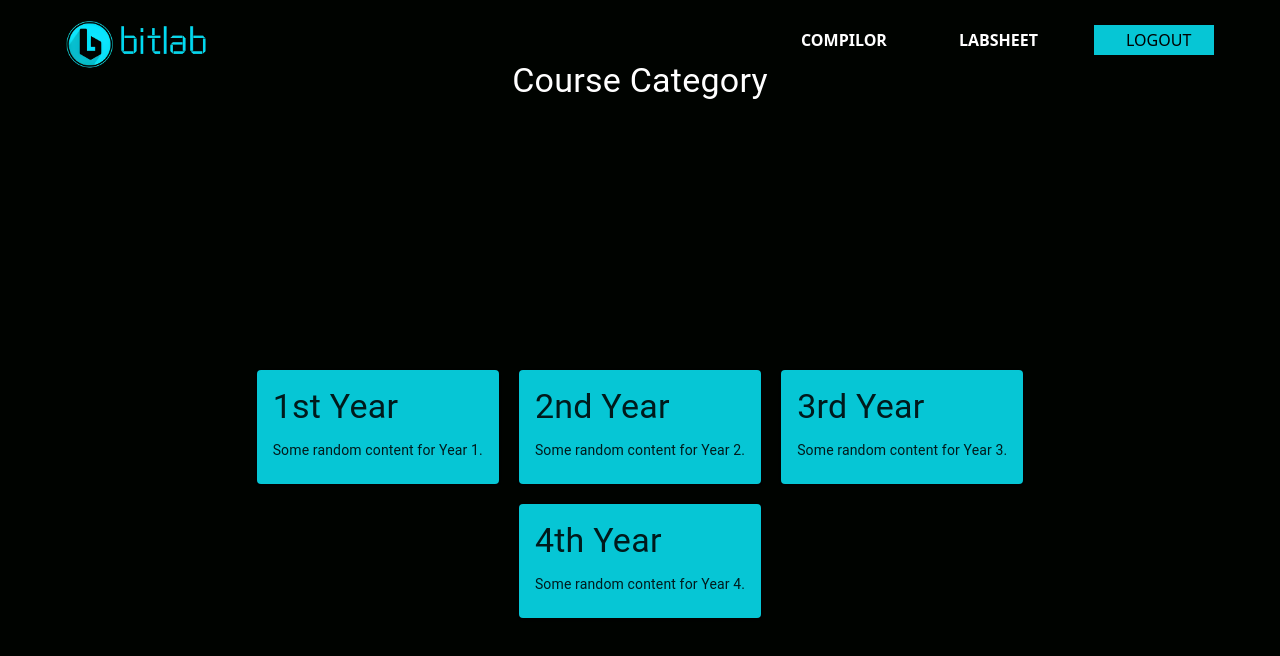
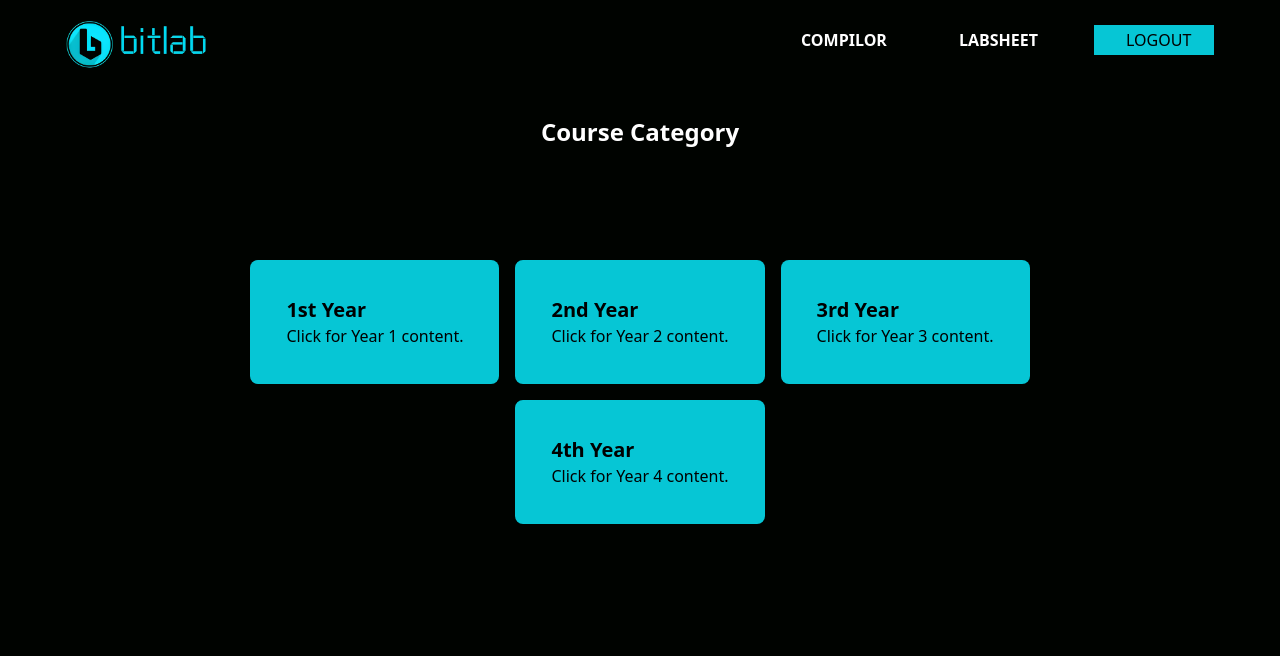
Before and after one commit to AnjanaPrabhath/BitLab, a React (Create React App) app in the folder frontend/: page /admin/sandani/lab_sheet in a window 1280 px wide. Shown: the top 656 px of the page. Built offline with nearby package versions, Linux system fonts and the light colour scheme.

Commit message:
Changes in LAbSheet page

```diff
--- a/frontend/src/Pages/sandani/LabSheet.jsx
+++ b/frontend/src/Pages/sandani/LabSheet.jsx
@@ -1,12 +1,6 @@
 import React, { useState } from 'react';
 import { Link } from 'react-router-dom';
 import ProfileNavbar from '../../Components/ProfileNavbar';
-import Box from '@mui/material/Box';
-import Card from '@mui/material/Card';
-import CardContent from '@mui/material/CardContent';
-import Button from '@mui/material/Button';
-import Typography from '@mui/material/Typography';
-import ArrowBackIcon from '@mui/icons-material/ArrowBack';
 
 const LabSheet = () => {
   const [view, setView] = useState('years');
@@ -51,46 +45,22 @@ const LabSheet = () => {
   const renderYears = () => {
     return (
       <>
-        <Card onClick={() => handleYearClick('Year 1')} sx={{ maxWidth: 400, cursor: 'pointer', backgroundColor: '#06C6D5' }}>
-          <CardContent>
-            <Typography gutterBottom variant="h4" component="div" color="text.primary">
-              1st Year
-            </Typography>
-            <Typography variant="body2" color="text.primary">
-              Some random content for Year 1.
-            </Typography>
-          </CardContent>
-        </Card>
-        <Card onClick={() => handleYearClick('Year 2')} sx={{ maxWidth: 400, cursor: 'pointer', backgroundColor: '#06C6D5' }}>
-          <CardContent>
-            <Typography gutterBottom variant="h4" component="div" color="text.primary">
-            2nd Year
-            </Typography>
-            <Typography variant="body2" color="text.primary">
-              Some random content for Year 2.
-            </Typography>
-          </CardContent>
-        </Card>
-        <Card onClick={() => handleYearClick('Year 3')} sx={{ maxWidth: 400, cursor: 'pointer', backgroundColor: '#06C6D5' }}>
-          <CardContent>
-            <Typography gutterBottom variant="h4" component="div" color="text.primary">
-            3rd Year
-            </Typography>
-            <Typography variant="body2" color="text.primary">
-              Some random content for Year 3.
-            </Typography>
-          </CardContent>
-        </Card>
-        <Card onClick={() => handleYearClick('Year 4')} sx={{ maxWidth: 400, cursor: 'pointer', backgroundColor: '#06C6D5' }}>
-          <CardContent>
-            <Typography gutterBottom variant="h4" component="div" color="text.primary">
-            4th Year
-            </Typography>
-            <Typography variant="body2" color="text.primary">
-              Some random content for Year 4.
-            </Typography>
-          </CardContent>
-        </Card>
+        <div onClick={() => handleYearClick('Year 1')} className="max-w-xs cursor-pointer bg-[#06C6D5] p-9 rounded-lg hover:bg-[#2df1ff]">
+          <h4 className="text-xl text-black font-bold">1st Year</h4>
+          <p className="text-black">Click for Year 1 content.</p>
+        </div>
+        <div onClick={() => handleYearClick('Year 1')} className="max-w-xs cursor-pointer bg-[#06C6D5] p-9 rounded-lg hover:bg-[#2df1ff]">
+          <h4 className="text-xl text-black font-bold">2nd Year</h4>
+          <p className="text-black">Click for Year 2 content.</p>
+        </div>
+        <div onClick={() => handleYearClick('Year 1')} className="max-w-xs cursor-pointer bg-[#06C6D5] p-9 rounded-lg hover:bg-[#2df1ff]">
+          <h4 className="text-xl text-black font-bold">3rd Year</h4>
+          <p className="text-black">Click for Year 3 content.</p>
+        </div>
+        <div onClick={() => handleYearClick('Year 1')} className="max-w-xs cursor-pointer bg-[#06C6D5] p-9 rounded-lg hover:bg-[#2df1ff]">
+          <h4 className="text-xl text-black font-bold">4th Year</h4>
+          <p className="text-black">Click for Year 4 content.</p>
+        </div>
       </>
     );
   };
@@ -98,74 +68,37 @@ const LabSheet = () => {
   const renderSems = () => {
     return (
       <>
-        <Card onClick={() => handleSemClick('01')} sx={{ maxWidth: 275, cursor: 'pointer', backgroundColor: '#06C6D5' }}>
-          <CardContent>
-            <Typography gutterBottom variant="h5" component="div">
-              Semester 1
-            </Typography>
-            <Typography variant="body2" color="text.secondary">
-              Some random content for Semester 1.
-            </Typography>
-          </CardContent>
-        </Card>
-        <Card onClick={() => handleSemClick('02')} sx={{ maxWidth: 275, cursor: 'pointer', backgroundColor: '#06C6D5' }}>
-          <CardContent>
-            <Typography gutterBottom variant="h5" component="div">
-            Semester 2
-            </Typography>
-            <Typography variant="body2" color="text.secondary">
-              Some random content for Semester 2.
-            </Typography>
-          </CardContent>
-        </Card>
+        <div onClick={() => handleSemClick('01')} className="max-w-xs cursor-pointer bg-[#06C6D5] p-6 rounded-lg hover:bg-[#2df1ff]">
+          <h5 className="text-lg text-black font-bold">Semester 1</h5>
+          <p className="text-black">Content for Semester 1.</p>
+        </div>
+        <div onClick={() => handleSemClick('01')} className="max-w-xs cursor-pointer bg-[#06C6D5] p-6 rounded-lg hover:bg-[#2df1ff]">
+          <h5 className="text-lg text-black font-bold">Semester 1</h5>
+          <p className="text-black">Content for Semester 1.</p>
+        </div>
       </>
     );
   };
 
-
   const renderModules = () => {
     return (
       <>
-        <Card onClick={() => handleModuleClick('DS')} sx={{ maxWidth: 275, cursor: 'pointer', backgroundColor: '#06C6D5' }}>
-          <CardContent>
-            <Typography gutterBottom variant="h5" component="div">
-              DS Module
-            </Typography>
-            <Typography variant="body2" color="text.secondary">
-              Some random content for DS module.
-            </Typography>
-          </CardContent>
-        </Card>
-        <Card onClick={() => handleModuleClick('EAP')} sx={{ maxWidth: 275, cursor: 'pointer', backgroundColor: '#06C6D5' }}>
-          <CardContent>
-            <Typography gutterBottom variant="h5" component="div">
-              EAP Module
-            </Typography>
-            <Typography variant="body2" color="text.secondary">
-              Some random content for EAP module.
-            </Typography>
-          </CardContent>
-        </Card>
-        <Card onClick={() => handleModuleClick('SE')} sx={{ maxWidth: 275, cursor: 'pointer', backgroundColor: '#06C6D5' }}>
-          <CardContent>
-            <Typography gutterBottom variant="h5" component="div">
-              SE Module
-            </Typography>
-            <Typography variant="body2" color="text.secondary">
-              Some random content for SE module.
-            </Typography>
-          </CardContent>
-        </Card>
-        <Card onClick={() => handleModuleClick('ER')} sx={{ maxWidth: 275, cursor: 'pointer', backgroundColor: '#06C6D5' }}>
-          <CardContent>
-            <Typography gutterBottom variant="h5" component="div">
-              ER Module
-            </Typography>
-            <Typography variant="body2" color="text.secondary">
-              Some random content for ER module.
-            </Typography>
-          </CardContent>
-        </Card>
+        <div onClick={() => handleModuleClick('DS')} className="max-w-xs cursor-pointer bg-[#06C6D5] p-6 rounded-lg hover:bg-[#2df1ff]">
+          <h5 className="text-lg text-black font-bold">DS Module</h5>
+          <p className="text-black">Database Systems - IT3020 [2023/FEB].</p>
+        </div>
+        <div onClick={() => handleModuleClick('DS')} className="max-w-xs cursor-pointer bg-[#06C6D5] p-6 rounded-lg hover:bg-[#2df1ff]">
+          <h5 className="text-lg text-black font-bold">ITPM Module</h5>
+          <p className="text-black">IT Project Management - IT3040 [2023/FEB].</p>
+        </div>
+        <div onClick={() => handleModuleClick('DS')} className="max-w-xs cursor-pointer bg-[#06C6D5] p-6 rounded-lg hover:bg-[#2df1ff]">
+          <h5 className="text-lg text-black font-bold">NDM Module</h5>
+          <p className="text-black">Network Design and Management - IT3010 [2023/FEB].</p>
+        </div>
+        <div onClick={() => handleModuleClick('DS')} className="max-w-xs cursor-pointer bg-[#06C6D5] p-6 rounded-lg hover:bg-[#2df1ff]">
+          <h5 className="text-lg text-black font-bold">PAF Module</h5>
+          <p className="text-black">Programming Applications and Frameworks - IT3030 [2023/FEB].</p>
+        </div>
       </>
     );
   };
@@ -174,40 +107,16 @@ const LabSheet = () => {
     return (
       <>
         <Link to="/admin/sandani/learning_portal">
-          <Card sx={{ maxWidth: 275, cursor: 'pointer', backgroundColor: '#06C6D5' }}>
-            <CardContent>
-              <Typography gutterBottom variant="h5" component="div">
-                Session 1
-              </Typography>
-              <Typography variant="body2" color="text.secondary">
-                Some random content for Session 1.
-              </Typography>
-            </CardContent>
-          </Card>
+          <div className="max-w-xs cursor-pointer bg-[#06C6D5] p-6 rounded-lg hover:bg-[#2df1ff]">
+            <h5 className="text-lg text-black font-bold">Session 1</h5>
+            <p className="text-black">Some random content for Session 1.</p>
+          </div>
         </Link>
         <Link to="/admin/sandani/learning_portal">
-          <Card sx={{ maxWidth: 275, cursor: 'pointer', backgroundColor: '#06C6D5' }}>
-            <CardContent>
-              <Typography gutterBottom variant="h5" component="div">
-                Session 2
-              </Typography>
-              <Typography variant="body2" color="text.secondary">
-                Some random content for Session 2.
-              </Typography>
-            </CardContent>
-          </Card>
-        </Link>
-        <Link to="/admin/sandani/learning_portal">
-          <Card sx={{ maxWidth: 275, cursor: 'pointer', backgroundColor: '#06C6D5' }}>
-            <CardContent>
-              <Typography gutterBottom variant="h5" component="div">
-                Session 3
-              </Typography>
-              <Typography variant="body2" color="text.secondary">
-                Some random content for Session 3.
-              </Typography>
-            </CardContent>
-          </Card>
+          <div className="max-w-xs cursor-pointer bg-[#06C6D5] p-6 rounded-lg hover:bg-[#2df1ff]">
+            <h5 className="text-lg text-black font-bold">Session 1</h5>
+            <p className="text-black">Some random content for Session 1.</p>
+          </div>
         </Link>
       </>
     );
@@ -218,7 +127,7 @@ const LabSheet = () => {
       case 'years':
         return renderYears();
       case 'semesters':
-            return renderSems();
+        return renderSems();
       case 'modules':
         return renderModules();
       case 'sessions':
@@ -231,32 +140,24 @@ const LabSheet = () => {
   return (
     <div>
       <ProfileNavbar />
-      <Box sx={{ display: 'flex', justifyContent: 'center' }}>
-         <Typography variant="h4" gutterBottom style={{ color: '#FFFFFF' }}>
-             Course Category
-        </Typography>
-      </Box>
+      <div className="flex justify-center mt-14">
+         <h4 className="text-2xl text-white font-bold mb-4">Course Category</h4>
+      </div>
       {view !== 'years' && (
-        <Button
-        variant="contained"
-        color="primary"
-        startIcon={<ArrowBackIcon />}
-        onClick={handleBackButtonClick}
-        sx={{ position: 'fixed', top: '640px', left: '20px', zIndex: 1000, backgroundColor: '#06C6D5', color: 'black' }}
-      >
-        Back
-      </Button>
+      <button
+      className="fixed bottom-10 left-16 z-10 bg-[#06C6D5] text-black font-bold px-8 py-2 rounded-lg hover:bg-[#2df1ff]"
+      onClick={handleBackButtonClick}
+    >
+      Back
+    </button>
 
       )}
 
-      {/* Add Course Category heading */}
-      <Box sx={{ display: 'flex', justifyContent: 'center', alignItems: 'center', minHeight: 'calc(100vh - 60px)', paddingTop: '20px' }}>
-        <Box sx={{ maxWidth: '80%', width: '100%' }}>
-          <Box sx={{ display: 'flex',top: '600px', justifyContent: 'center', gap: '20px', flexWrap: 'wrap' }}>
-            {renderContent()}
-          </Box>
-        </Box>
-      </Box>
+      <div className="flex justify-center items-start min-h-screen pt-24">
+        <div className="max-w-4xl w-full flex justify-center gap-4 flex-wrap">
+          {renderContent()}
+        </div>
+      </div>
     </div>
   );
 };
```
